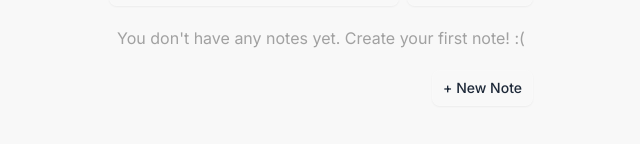
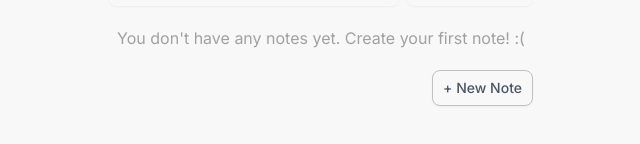
Before and after one commit to DenisDK/Zustand-mini-task, a Next.js app: page / in a window 1280 px wide. Shown: the part 398-542 px from the top of the page, without its empty margins (319-959 px from the left). Built offline with nearby package versions, Linux system fonts and the light colour scheme.

Commit message:
minor style fix

```diff
--- a/modules/notes/components/CreateNoteButton.tsx
+++ b/modules/notes/components/CreateNoteButton.tsx
@@ -9,7 +9,11 @@ const CreateNoteButton = () => {
 
   return (
     <div className="flex items-center justify-end">
-      <Button variant="outline" className="mt-5" onClick={() => setOpen(true)}>
+      <Button
+        variant="outline"
+        className="mt-5 border border-[#c0c0c0]! text-gray-600 hover:text-gray-900 hover:bg-[#e7e7e7]!"
+        onClick={() => setOpen(true)}
+      >
         + New Note
       </Button>
 
```
